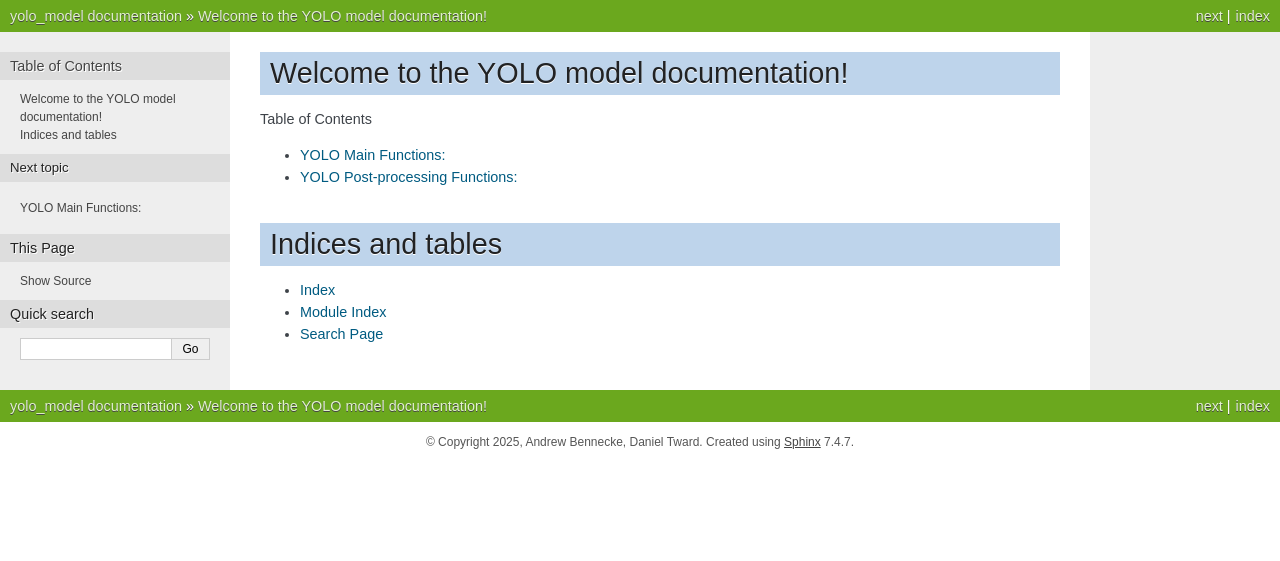
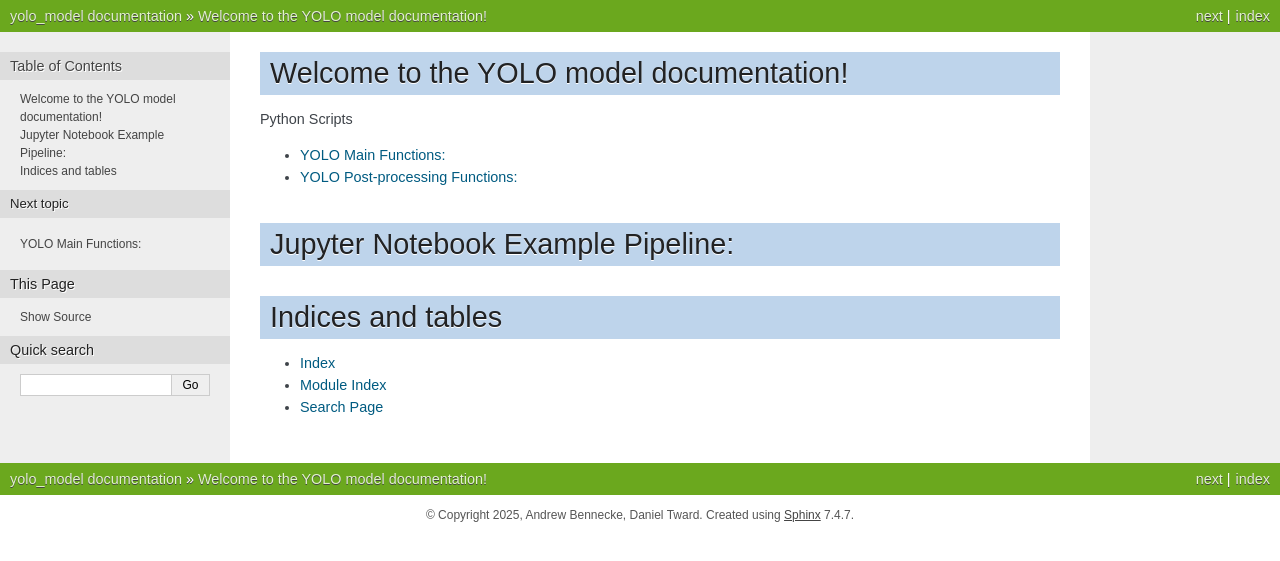
Before and after one commit to twardlab/yolo_model, a Sphinx documentation site: the page built from docs/index.rst, in a window 1280 px wide. Shown: the top 561 px of the page. Built offline with Sphinx 7.4.7, drawn with Linux system fonts in a browser that asks for light colours; pages that are not in the unit, such as notebooks, are missing from menus.

Commit message:
Cleaning up notebook

```diff
--- a/docs/index.rst
+++ b/docs/index.rst
@@ -7,11 +7,14 @@ Welcome to the YOLO model documentation!
 ========================================
 
 .. toctree::
-   :maxdepth: 2
-   :caption: Table of Contents
+   :maxdepth: 1
+   :caption: Python Scripts
 
    yolo_help
    yolo_post_help
+
+Jupyter Notebook Example Pipeline:
+==================================
 
 .. toctree::
    :maxdepth: 1
```
